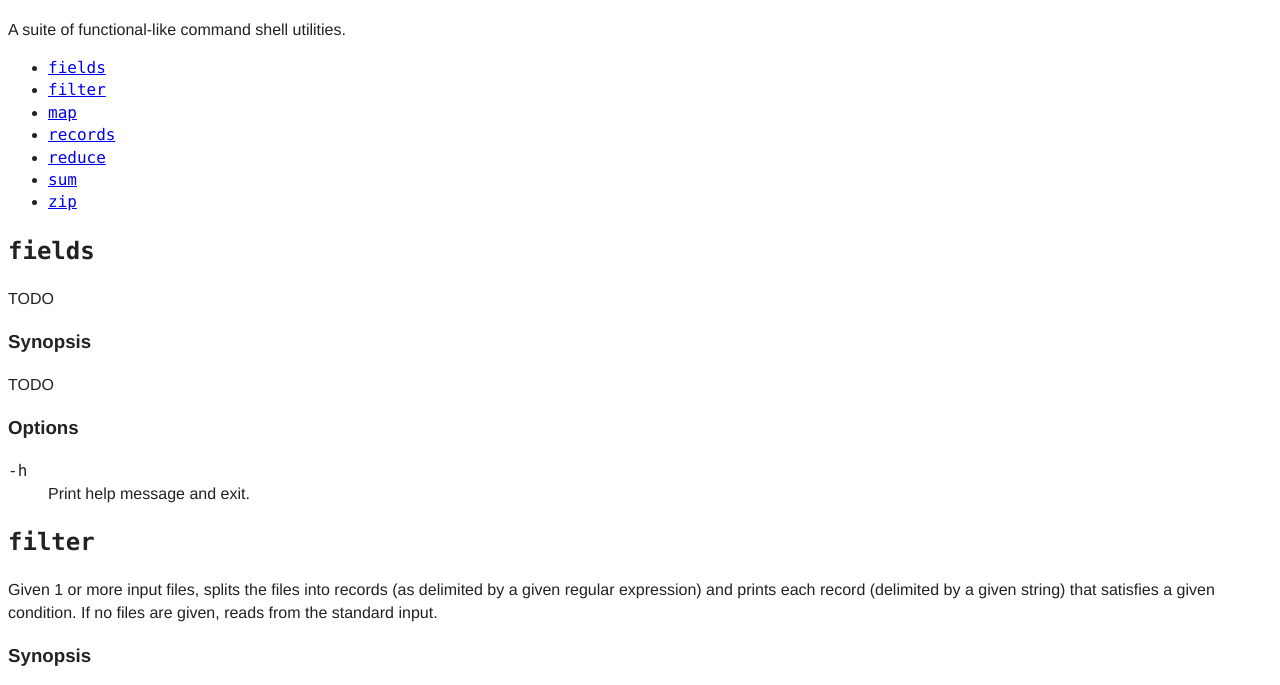
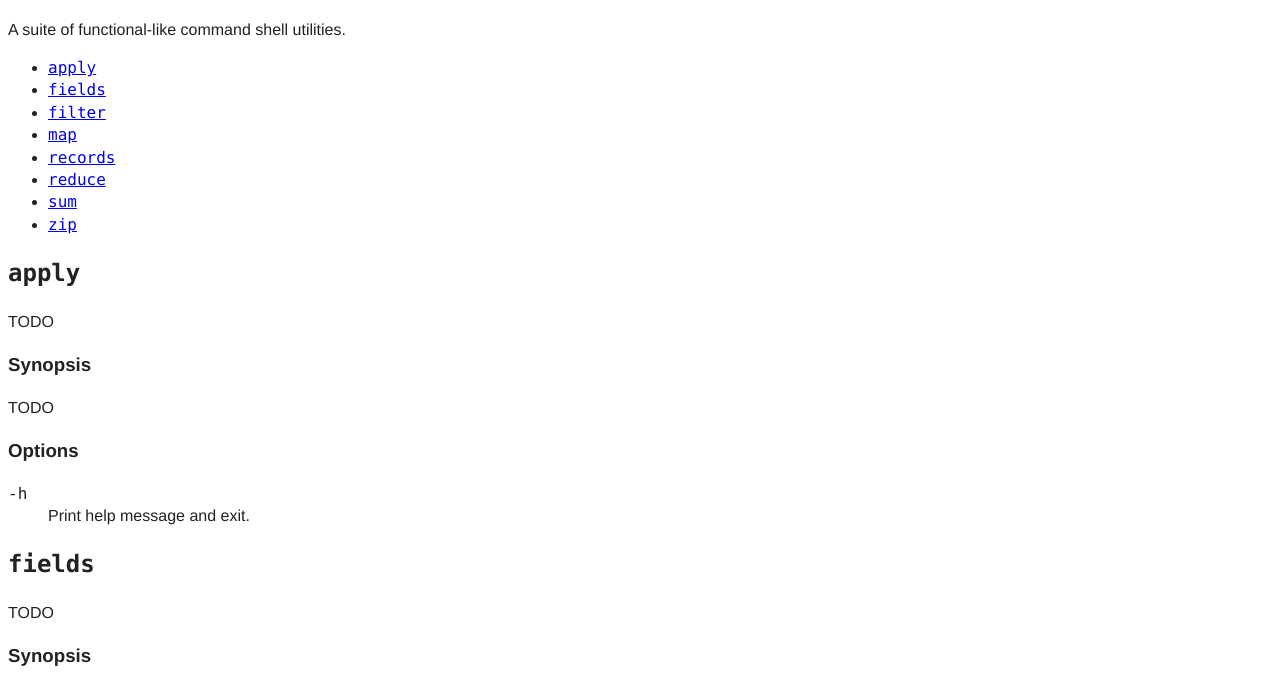
Before and after one commit to noncombatant/futils, a plain HTML site: page index.html in a window 1280 px wide. Shown: the part 69-754 px from the top of the page. Drawn offline with Linux system fonts and the light colour scheme.

Commit message:
Placeholder for an `apply` command.
(Like `xargs`.)

```diff
--- a/index.html
+++ b/index.html
@@ -9,6 +9,7 @@
 <p>A suite of functional-like command shell utilities.</p>
 
 <ul>
+<li><a href="#apply"><code>apply</code></a></li>
 <li><a href="#fields"><code>fields</code></a></li>
 <li><a href="#filter"><code>filter</code></a></li>
 <li><a href="#map"><code>map</code></a></li>
@@ -17,6 +18,25 @@
 <li><a href="#sum"><code>sum</code></a></li>
 <li><a href="#zip"><code>zip</code></a></li>
 </ul>
+
+<a name="apply"></a>
+<h2><code>apply</code></h2>
+
+<p>TODO</p>
+
+<h3>Synopsis</h3>
+
+<p>TODO</p>
+
+<h3>Options</h3>
+
+<dl>
+
+<dt><code>-h</code></dt>
+
+<dd>Print help message and exit.</dd>
+
+</dl>
 
 <a name="fields"></a>
 <h2><code>fields</code></h2>
```
